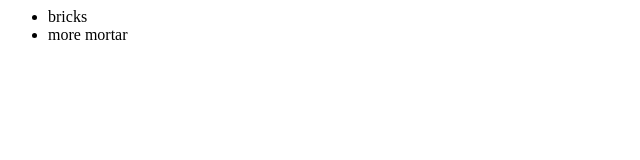
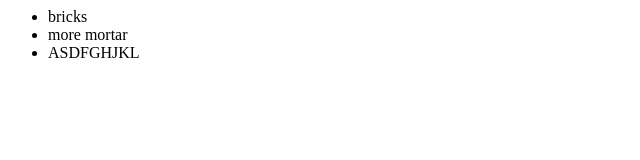
Before and after one commit to raylamon/FirstGitTest, a plain HTML site: page index.html in a window 1280 px wide. Shown: the whole page, without its empty margins (0-640 px from the left). Drawn offline with Linux system fonts and the light colour scheme.

Commit message:
modified ./index.html

```diff
--- a/index.html
+++ b/index.html
@@ -4,6 +4,7 @@
 			<ul>
 				<li>bricks</li>
 				<li>more mortar</li>
+				<li>ASDFGHJKL</li>
 			</ul>
 		</div>
 	</body>
```
